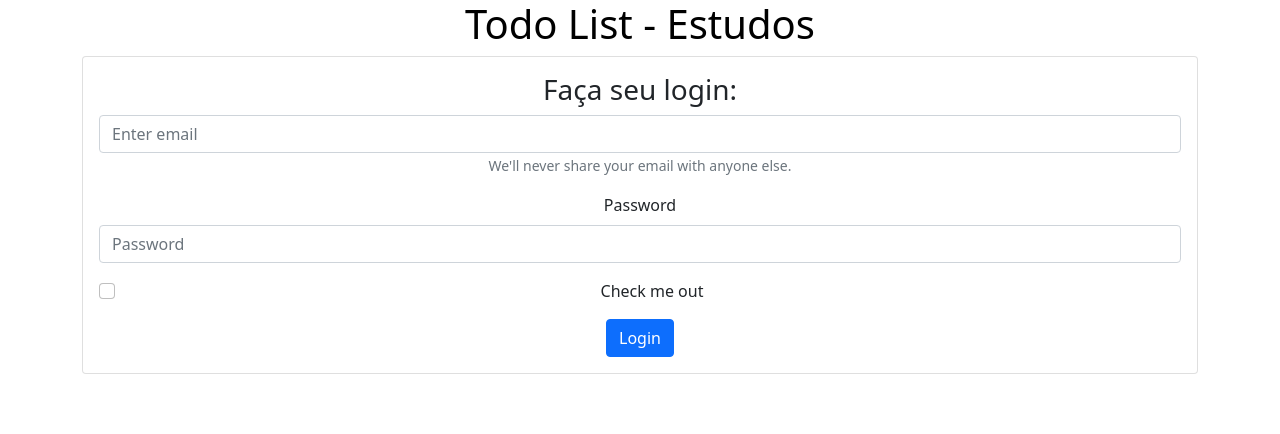
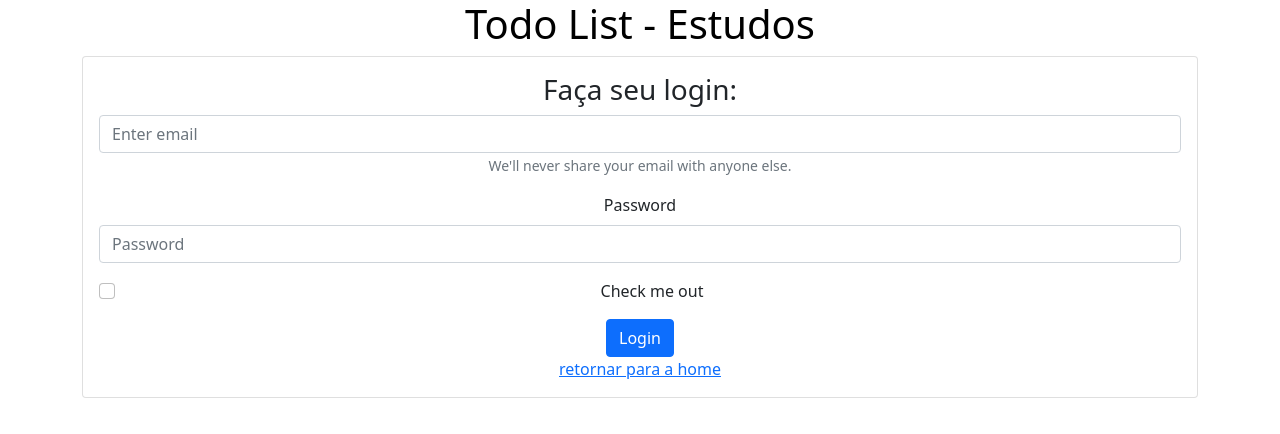
Before and after one commit to jademirf/UNIT_react_app_01, a React (Create React App) app: page /login in a window 1280 px wide. Shown: the top 434 px of the page. Built offline with nearby package versions, Linux system fonts and the light colour scheme.

Commit message:
add link to home

```diff
--- a/src/pages/Login/index.js
+++ b/src/pages/Login/index.js
@@ -1,6 +1,7 @@
 import React, { useState} from 'react'
 import { Card, Col, Container, Row, Form } from 'react-bootstrap';
 import Button from 'react-bootstrap/Button';
+import { Link } from 'react-router-dom';
 
 import Header from '../../components/Header'
 
@@ -42,6 +43,7 @@
                     Login
                   </Button>
                 </Form>
+                <Link to="/">retornar para a home</Link>
               </Card.Body>
             </Card>
           </Col>
```
